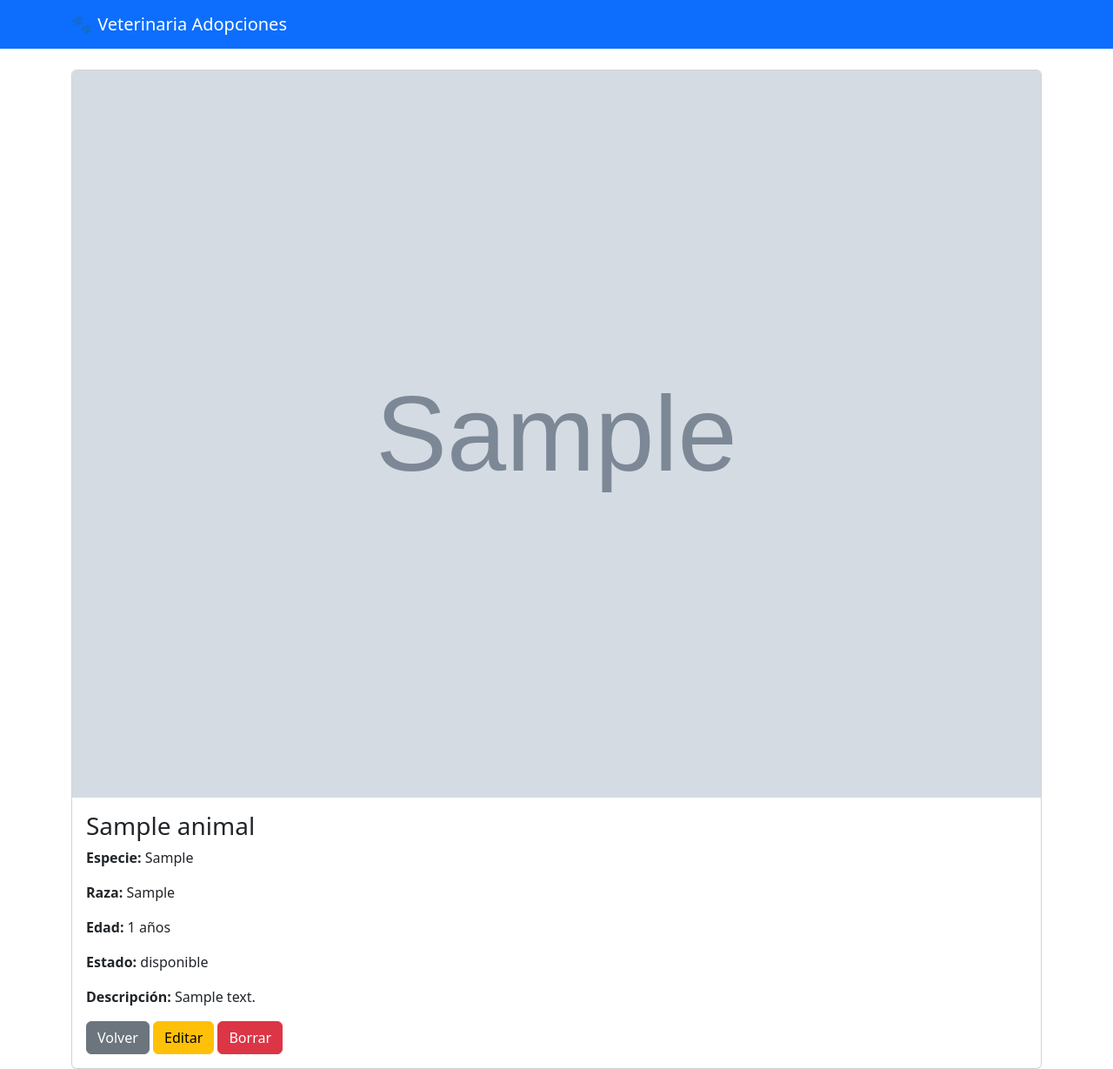
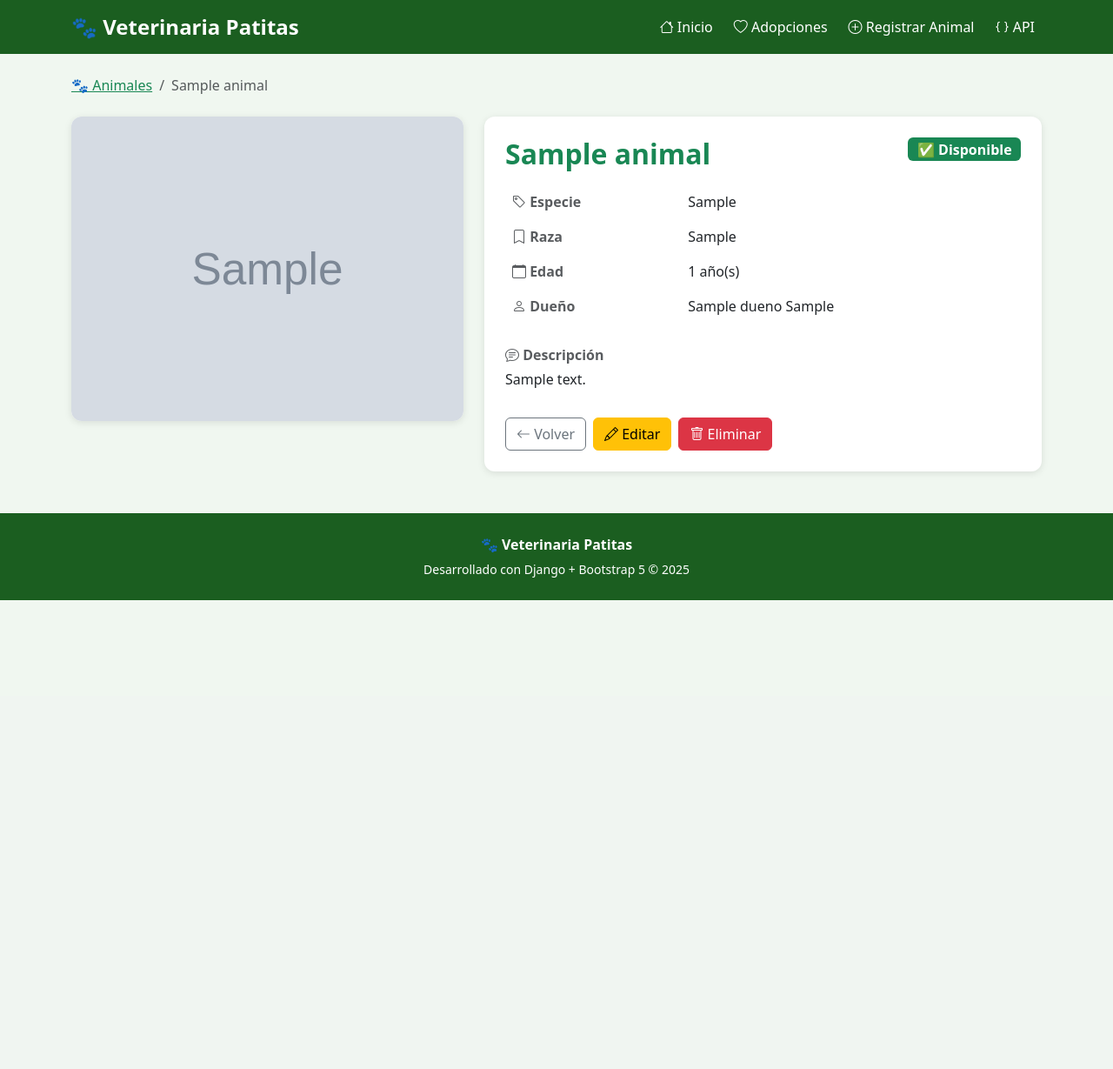
Before and after one commit to DianaLdc/daw-proyecto-final, a Django app: page /adopciones/1/ in a window 1280 px wide. Shown: the whole page at 87% size. After the commit the page ends 690 px from the top, so only its background shows below. Run offline with Django 5.2, Linux system fonts and the light colour scheme; tables that the repository leaves empty hold one stand-in row (values such as "Sample post"); grey boxes marked "Sample" are stand-in pictures.

Commit message:
feat: mejora animal_detail.html con tabla de info, badges y herencia base

```diff
--- a/adopciones/templates/adopciones/animal_detail.html
+++ b/adopciones/templates/adopciones/animal_detail.html
@@ -1,34 +1,93 @@
-<!DOCTYPE html>
-<html lang="en">
-<head>
-    <meta charset="UTF-8">
-    <meta name="viewport" content="width=device-width, initial-scale=1.0">
-    <title>{{ animal.nombre }}</title>
-    <link href="https://cdn.jsdelivr.net/npm/bootstrap@5.3.0/dist/css/bootstrap.min.css" rel="stylesheet">
-</head>
-<body>
-    <nav class="navbar navbar-dark bg-primary">
-        <div class="container">
-            <a class="navbar-brand" href="{% url 'adopciones:animal_list' %}">🐾 Veterinaria Adopciones</a>
-        </div>
-    </nav>
-    <div class="container mt-4">
+{% extends 'adopciones/base.html' %}
+
+{% block title %}{{ animal.nombre }} - Veterinaria Patitas{% endblock %}
+
+{% block content %}
+
+<!-- BREADCRUMB -->
+<nav aria-label="breadcrumb" class="mb-4">
+    <ol class="breadcrumb">
+        <li class="breadcrumb-item">
+            <a href="{% url 'adopciones:animal_list' %}" class="text-success">🐾 Animales</a>
+        </li>
+        <li class="breadcrumb-item active">{{ animal.nombre }}</li>
+    </ol>
+</nav>
+
+<div class="row g-4">
+
+    <!-- FOTO -->
+    <div class="col-md-5">
         <div class="card">
             {% if animal.foto %}
-            <img src="{{ animal.foto.url }}" class="card-img-top" alt="{{ animal.nombre }}">
+                <img src="{{ animal.foto.url }}" class="card-img-top" alt="{{ animal.nombre }}"
+                     style="height: 350px; object-fit: cover; border-radius: 12px;">
+            {% else %}
+                <div class="text-center py-5 bg-light" style="border-radius: 12px;">
+                    <span style="font-size: 120px;">🐾</span>
+                    <p class="text-muted mt-2">Sin foto disponible</p>
+                </div>
             {% endif %}
-            <div class="card-body">
-                <h3 class="card-title">{{ animal.nombre }}</h3>
-                <p><strong>Especie:</strong> {{ animal.especie }}</p>
-                <p><strong>Raza:</strong> {{ animal.raza }}</p>
-                <p><strong>Edad:</strong> {{ animal.edad }} años</p>
-                <p><strong>Estado:</strong> {{ animal.estado }}</p>
-                <p><strong>Descripción:</strong> {{ animal.descripcion }}</p>
-                <a href="{% url 'adopciones:animal_list' %}" class="btn btn-secondary">Volver</a>
-                <a href="{% url 'adopciones:animal_update' animal.pk %}" class="btn btn-warning">Editar</a>
-                <a href="{% url 'adopciones:animal_delete' animal.pk %}" class="btn btn-danger">Borrar</a>
+        </div>
+    </div>
+
+    <!-- INFO -->
+    <div class="col-md-7">
+        <div class="card p-4">
+            <div class="d-flex justify-content-between align-items-start mb-3">
+                <h2 class="fw-bold text-success mb-0">{{ animal.nombre }}</h2>
+                {% if animal.estado == 'disponible' %}
+                    <span class="badge bg-success fs-6">✅ Disponible</span>
+                {% elif animal.estado == 'adoptado' %}
+                    <span class="badge bg-primary fs-6">🏠 Adoptado</span>
+                {% else %}
+                    <span class="badge bg-warning text-dark fs-6">🏥 En tratamiento</span>
+                {% endif %}
+            </div>
+
+            <table class="table table-borderless">
+                <tbody>
+                    <tr>
+                        <td class="fw-semibold text-muted"><i class="bi bi-tag"></i> Especie</td>
+                        <td>{{ animal.especie }}</td>
+                    </tr>
+                    <tr>
+                        <td class="fw-semibold text-muted"><i class="bi bi-bookmark"></i> Raza</td>
+                        <td>{{ animal.raza }}</td>
+                    </tr>
+                    <tr>
+                        <td class="fw-semibold text-muted"><i class="bi bi-calendar"></i> Edad</td>
+                        <td>{{ animal.edad }} año(s)</td>
+                    </tr>
+                    {% if animal.dueno %}
+                    <tr>
+                        <td class="fw-semibold text-muted"><i class="bi bi-person"></i> Dueño</td>
+                        <td>{{ animal.dueno }}</td>
+                    </tr>
+                    {% endif %}
+                </tbody>
+            </table>
+
+            <div class="mt-2">
+                <p class="fw-semibold text-muted mb-1"><i class="bi bi-chat-text"></i> Descripción</p>
+                <p class="text-dark">{{ animal.descripcion }}</p>
+            </div>
+
+            <!-- BOTONES -->
+            <div class="d-flex gap-2 mt-3 flex-wrap">
+                <a href="{% url 'adopciones:animal_list' %}" class="btn btn-outline-secondary">
+                    <i class="bi bi-arrow-left"></i> Volver
+                </a>
+                <a href="{% url 'adopciones:animal_update' animal.pk %}" class="btn btn-warning">
+                    <i class="bi bi-pencil"></i> Editar
+                </a>
+                <a href="{% url 'adopciones:animal_delete' animal.pk %}" class="btn btn-danger">
+                    <i class="bi bi-trash"></i> Eliminar
+                </a>
             </div>
         </div>
     </div>
-</body>
-</html>
+
+</div>
+
+{% endblock %}
```
